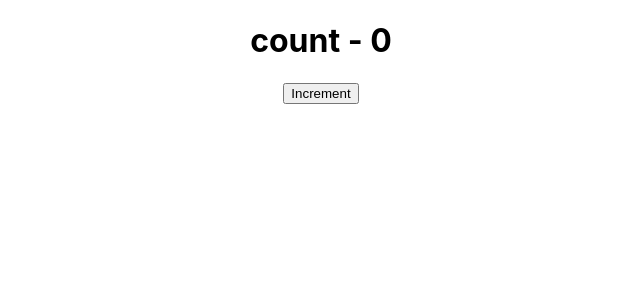
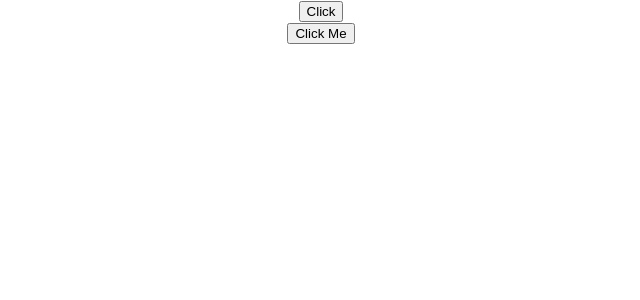
Before and after one commit to himanshugawari/React, a React (Create React App) app: page / in a window 1280 px wide. Shown: the top 300 px of the page, without its empty margins (319-959 px from the left). Built offline with nearby package versions, Linux system fonts and the light colour scheme.

Commit message:
event handlers

```diff
--- a/src/App.js
+++ b/src/App.js
@@ -5,12 +5,16 @@
 // import Welcome from './components/Welcome';
 // import Hello from './components/Hello';
 // import Message from './components/Message';
-import Counter from './components/Counter';
+// import Counter from './components/Counter';
+import FunctionClick from './components/FunctionClick';
+import ClassClick from './components/ClassClick';
 
 function App() {
   return (
     <div className='App'>
-      <Counter />
+      <FunctionClick />
+      <ClassClick />
+      {/* <Counter /> */}
       {/* <Message /> */}
       {/* <Greet name='Bruce' heroName='Batman'>
         <p>This is children props</p>
--- /dev/null
+++ b/src/components/ClassClick.js
@@ -0,0 +1,17 @@
+import React, { Component } from 'react';
+
+class ClassClick extends Component {
+  clickHandler() {
+    console.log('Clicked');
+  }
+
+  render() {
+    return (
+      <div>
+        <button onClick={this.clickHandler}>Click Me</button>
+      </div>
+    );
+  }
+}
+
+export default ClassClick;
--- /dev/null
+++ b/src/components/FunctionClick.js
@@ -0,0 +1,15 @@
+import React from 'react';
+
+function FunctionClick() {
+  function clickHandler() {
+    console.log('Button Clicked');
+  }
+
+  return (
+    <div>
+      <button onClick={clickHandler}>Click</button>
+    </div>
+  );
+}
+
+export default FunctionClick;
```
